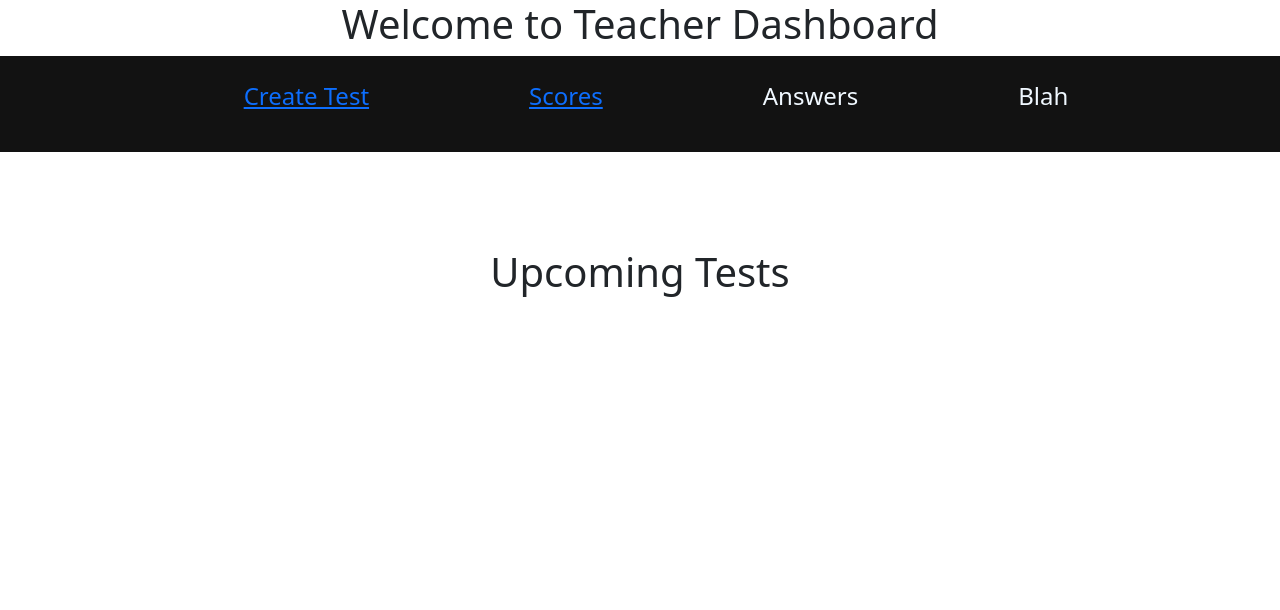
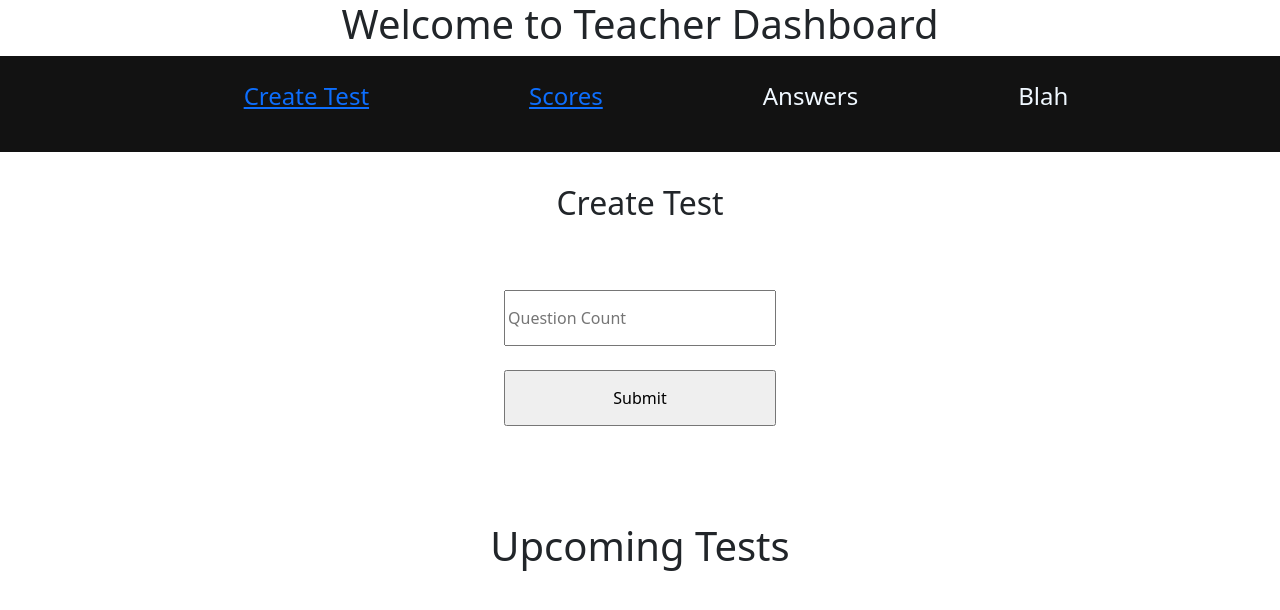
Before and after one commit to atharvaKhewalkar/Thesupervisor, a Flask app: page /teacherDashboard in a window 1280 px wide. Shown: the top 610 px of the page. Run offline with Flask 3, Linux system fonts and the light colour scheme; data that the repository does not hold is empty; some libraries are stand-ins or nearby versions.

Commit message:
Test is Creadted by teacher

```diff
--- a/app.py
+++ b/app.py
@@ -4,7 +4,6 @@ import os
 import secrets
 from flask_mail import Mail, Message
 from werkzeug.utils import secure_filename
-
 
 
 
@@ -161,26 +160,36 @@ def teacherLogin():
     return render_template('teacherlogin.html')
 
 
-@app.route("/teacherDashboard")
+@app.route('/teacherDashboard')
 def teacherDashboard():
     upcoming_test = list(mongo.db.test.find())
-    return render_template('teacherDashboard.html', upcoming_tests=upcoming_test)
+    QUESTION_COUNT = 10  # Set the value according to your requirements
+    return render_template('teacherDashboard.html', upcoming_tests=upcoming_test, QUESTION_COUNT=QUESTION_COUNT)
+
+
+@app.route('/questionCount', methods=['GET', 'POST'])
+def questionCount():
+    qCount = 0  # Provide a default value
+    if request.method == 'POST':
+        qCount = int(request.form.get('count', 0))
+    return render_template('question_addition.html', qCount=qCount)
 
 
 
 
-@app.route('/createTest')
-def createTest():
-    return render_template('question_addition.html')
+
+# @app.route('/createTest')
+# def createTest():
+#     return render_template('question_addition.html')
 
 @app.route('/create_test', methods=['GET', 'POST'])
 def create_test():
     if request.method == 'POST':
         # Create a list to store multiple questions
         questions = []
-
+        c = int(request.form['que_count'])
         # Loop through the form data to get all questions
-        for i in range(1, 4):  # Assuming you want to handle 3 questions, adjust as needed
+        for i in range(1, c+1):  # Assuming you want to handle 3 questions, adjust as needed
             question_key = f'question_{i}'
             option1_key = f'option1_{i}'
             option2_key = f'option2_{i}'
@@ -215,7 +224,7 @@ def create_test():
         # Insert the new_test document into the database
         mongo.db.test.insert_one(new_test)
 
-        return render_template('question_addition.html')
+        return render_template('teacherDashboard.html')
 
 
 
--- a/templates/teacherDashboard.html
+++ b/templates/teacherDashboard.html
@@ -23,6 +23,15 @@
         </div>
     </section>
 
+    <div class="testcreation">
+        <h2>Create Test</h2>
+        <form method="POST" action="{{ url_for('questionCount') }}">
+          <input type="number" name="count" placeholder="Question Count">
+
+                <input type="submit" placeholder="Submit">
+
+        </form>
+    </div>
 
     <br><br><br><br>
 
```
Also changed, not shown: templates/question_addition.html (+13 -8 lines).
